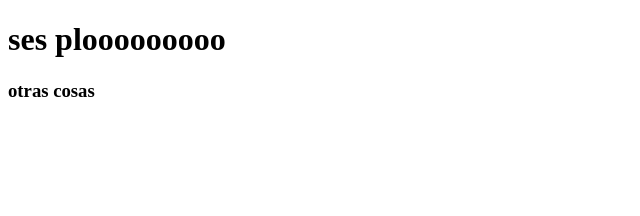
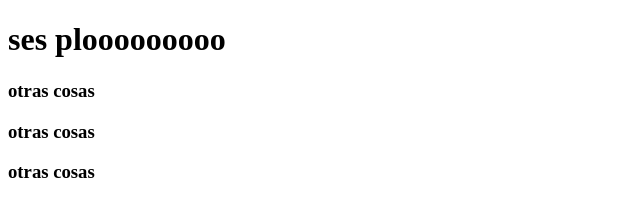
Before and after one commit to brianploto/plo, a plain HTML site: page index.html in a window 1280 px wide. Shown: the whole page, without its empty margins (0-640 px from the left). Drawn offline with Linux system fonts and the light colour scheme.

Commit message:
pruebas2

```diff
--- a/index.html
+++ b/index.html
@@ -9,5 +9,7 @@
 <body>
     <h1>ses plooooooooo</h1>
     <h3>otras cosas</h3>
+    <h3>otras cosas</h3>
+    <h3>otras cosas</h3>
 </body>
 </html>
```
